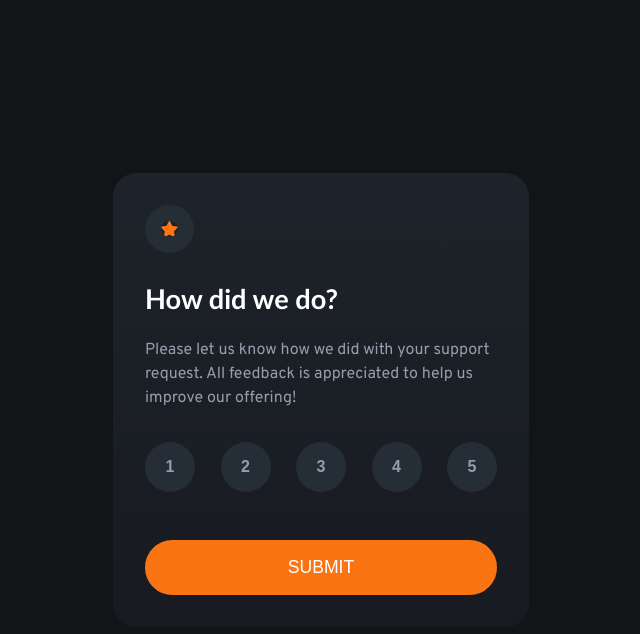
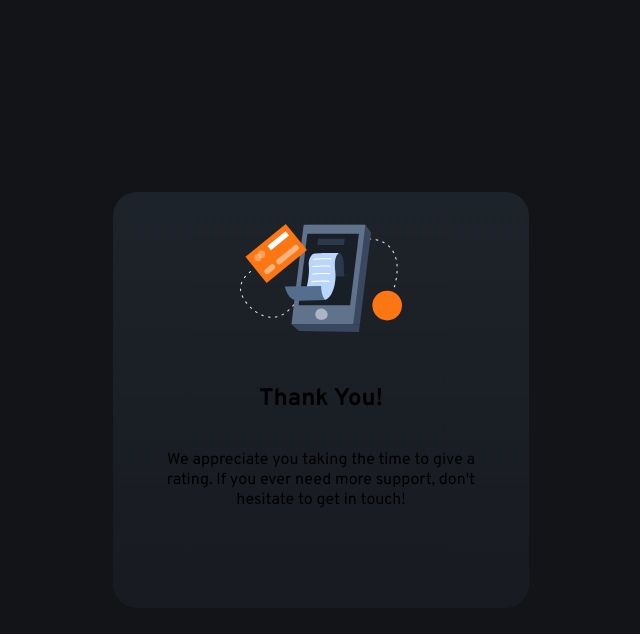
Before and after one commit to 2dkn/interactive-rating-component, a plain HTML site: page index.html in a window 1280 px wide. Both pictures are taken after a click on the button "SUBMIT". Shown: the whole page, without its empty margins (319-959 px from the left). Drawn offline with Linux system fonts and the light colour scheme.

Commit message:
A lot of progress. got javascript and back card to work. Just need to style up

```diff
--- a/index.html
+++ b/index.html
@@ -40,6 +40,19 @@
         </div>
         <button class="submit-btn">SUBMIT</button>
       </div>
+      <div class="survey__back">
+        <img
+          src="/images/illustration-thank-you.svg"
+          alt=""
+          class="thankyou__image"
+        />
+        <p class="selected__rating"></p>
+        <h2 class="header__back">Thank You!</h2>
+        <p class="back__text">
+          We appreciate you taking the time to give a rating. If you ever need
+          more support, don't hesitate to get in touch!
+        </p>
+      </div>
     </section>
   </body>
 </html>
--- a/sass/_base.scss
+++ b/sass/_base.scss
@@ -20,7 +20,7 @@ body {
     hsl(220, 16%, 11%)
   );
   width: 22rem;
-  min-height: 23rem;
+  min-height: 22rem;
   border-radius: 1.5rem;
   padding: 2rem;
 }
@@ -53,7 +53,7 @@ body {
   justify-content: space-between;
   text-align: center;
   flex-direction: row;
-  margin-bottom: 2rem;
+  margin-bottom: 1rem;
 }
 
 .rate-btn button {
@@ -97,3 +97,24 @@ body {
   transform: scale(0.99);
   color: $orange;
 }
+
+.survey__back {
+  display: none;
+  flex-direction: column;
+  align-items: center;
+  text-align: center;
+  justify-content: center;
+  font-family: $font-family;
+}
+
+.thankyou__image {
+}
+
+.selected__rating {
+}
+
+.header__back {
+}
+
+.back__text {
+}
--- a/script.js
+++ b/script.js
@@ -1,8 +1,12 @@
 "use strict";
 
 const rateButtons = document.querySelectorAll(".rate-btn button");
-const submitButton = document.getElementById("submit-btn");
-const survey = document.querySelector("survey");
+const submitButton = document.querySelector(".submit-btn");
+const survey = document.querySelector(".survey");
+const surveyBack = document.querySelector(".survey__back");
+const selectedRatingText = document.querySelector(".selected__rating");
+
+let selectedRating = 0;
 
 rateButtons.forEach((button) => {
   button.addEventListener("click", () => {
@@ -11,13 +15,17 @@ rateButtons.forEach((button) => {
     });
 
     button.classList.add("clicked");
+
+    selectedRating = parseInt(button.textContent, 10);
+
+    selectedRatingText.textContent = `You selected ${selectedRating} out of 5`;
   });
 });
 
 submitButton.addEventListener("click", function () {
-  const text = document.createElement("p");
-  text.textContent = "thank you";
+  while (survey.firstChild) {
+    survey.removeChild(survey.firstChild);
+  }
 
-  survey.innerHTML = "";
-  survey.appendChild(text);
+  surveyBack.style.display = "flex";
 });
```
Also changed, not shown: css/styles.css, 1 other file.
